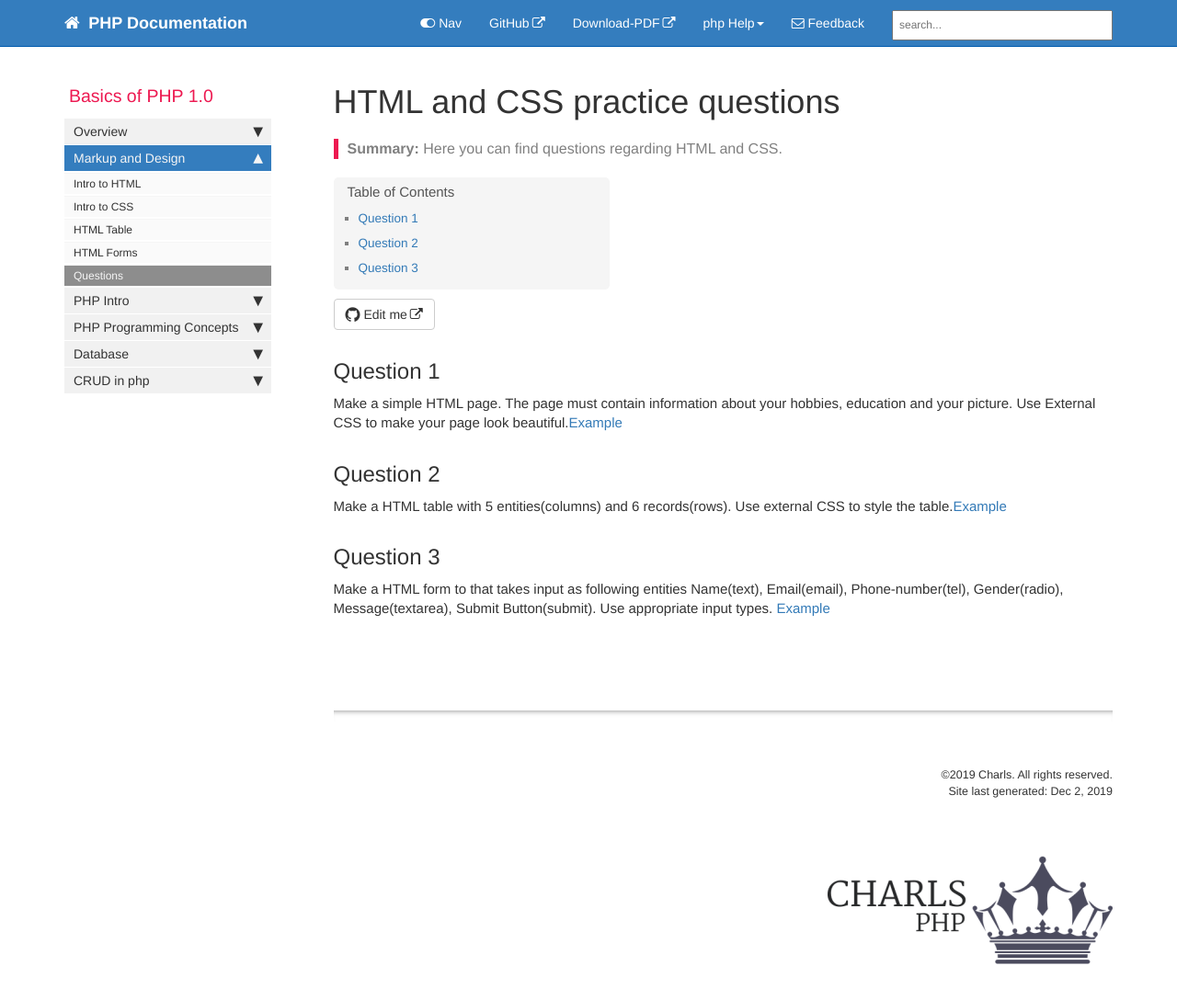
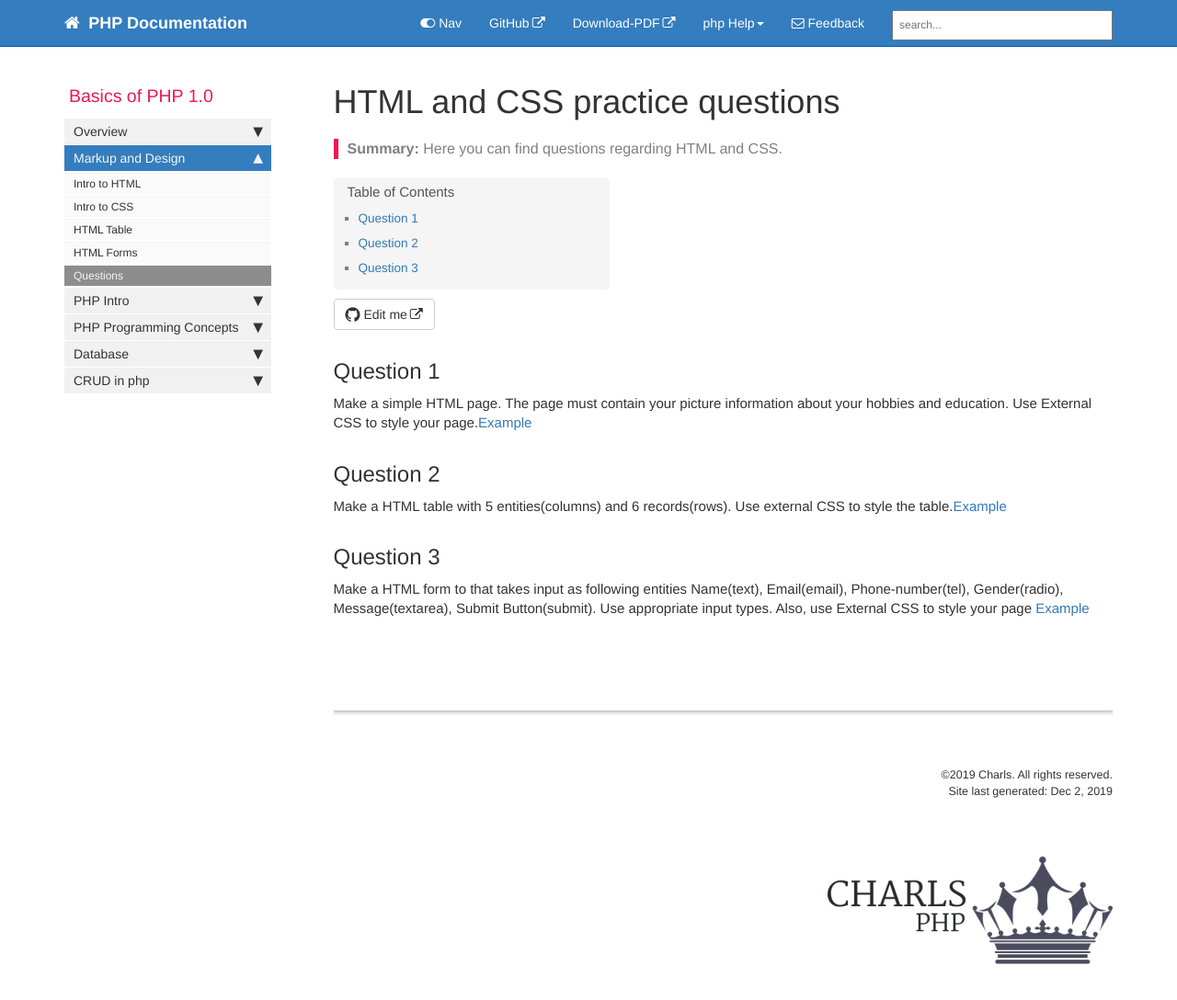
Before and after one commit to Riwajchalise/phpblog, a Jekyll site: the page built from pages/mydoc/design_questions.md, in a window 1280 px wide and 1171 px high. Shown: the top 1088 px of the window at 92% size. Built offline with Jekyll 4.4.1, drawn with Linux system fonts in a browser that asks for light colours; comment, search, counter and statistics services are not loaded.

Commit message:
changes made

```diff
--- a/pages/mydoc/design_questions.md
+++ b/pages/mydoc/design_questions.md
@@ -10,10 +10,10 @@ folder: mydoc
 ---
 
 ## Question 1
-Make a simple HTML page. The page must contain information about your hobbies, education and your picture. Use External CSS to make your page look beautiful.[Example]()
+Make a simple HTML page. The page must contain your picture information about your hobbies and education. Use External CSS to style your page.[Example]()
 
 ## Question 2
 Make a HTML table with 5 entities(columns) and 6 records(rows). Use external CSS to style the table.[Example]()
 
 ## Question 3
-Make a HTML form to that takes input as following entities Name(text), Email(email), Phone-number(tel), Gender(radio), Message(textarea), Submit Button(submit). Use appropriate input types.  [Example]()
+Make a HTML form to that takes input as following entities Name(text), Email(email), Phone-number(tel), Gender(radio), Message(textarea), Submit Button(submit). Use appropriate input types. Also, use External CSS to style your page  [Example]()
```
Also changed, not shown: 1 other file.
